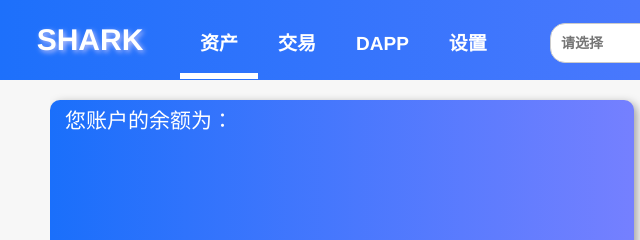
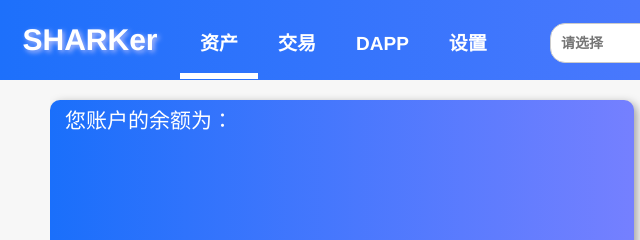
Before and after one commit to jarvis0919/SharkWallet, an Electron app: page html/assets.html in a window 1280 px wide. Shown: the top 240 px of the page, 0-640 px from the left. Drawn offline with Linux system fonts and the light colour scheme; no server answers.

Commit message:
== world

```diff
--- a/html/assets.html
+++ b/html/assets.html
@@ -24,7 +24,7 @@
                         onClick="tocloseindex()"></i>
                 </div>
             </div>
-            <div class="layui-logo">SHARK</div>
+            <div class="layui-logo">SHARKer</div>
             <ul class="layui-nav layui-layout-left">
                 <li class="layui-nav-item layui-this"><a href="assets.html">资产</a></li>
                 <li class="layui-nav-item"><a href="transaction.html">交易</a></li>
```
Also changed, not shown: package.json (+2 -40 lines), 1 other file.
